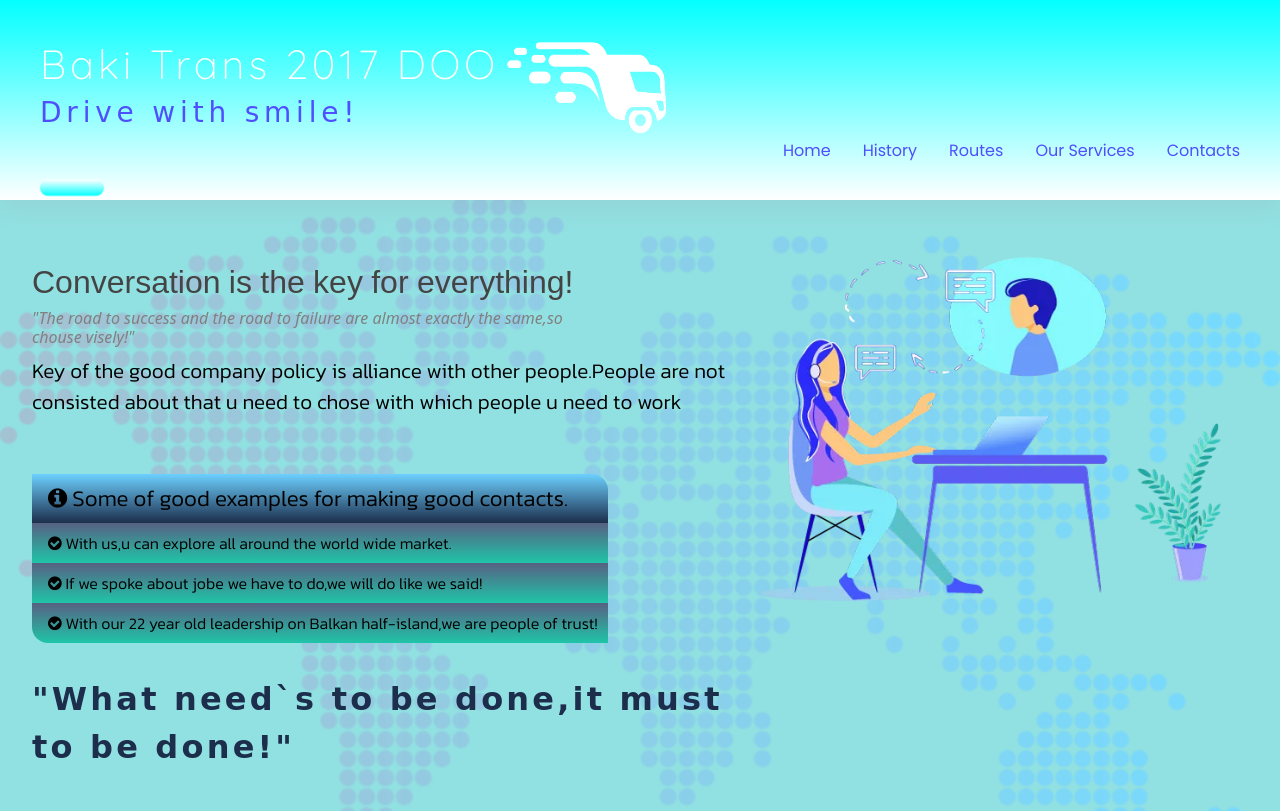
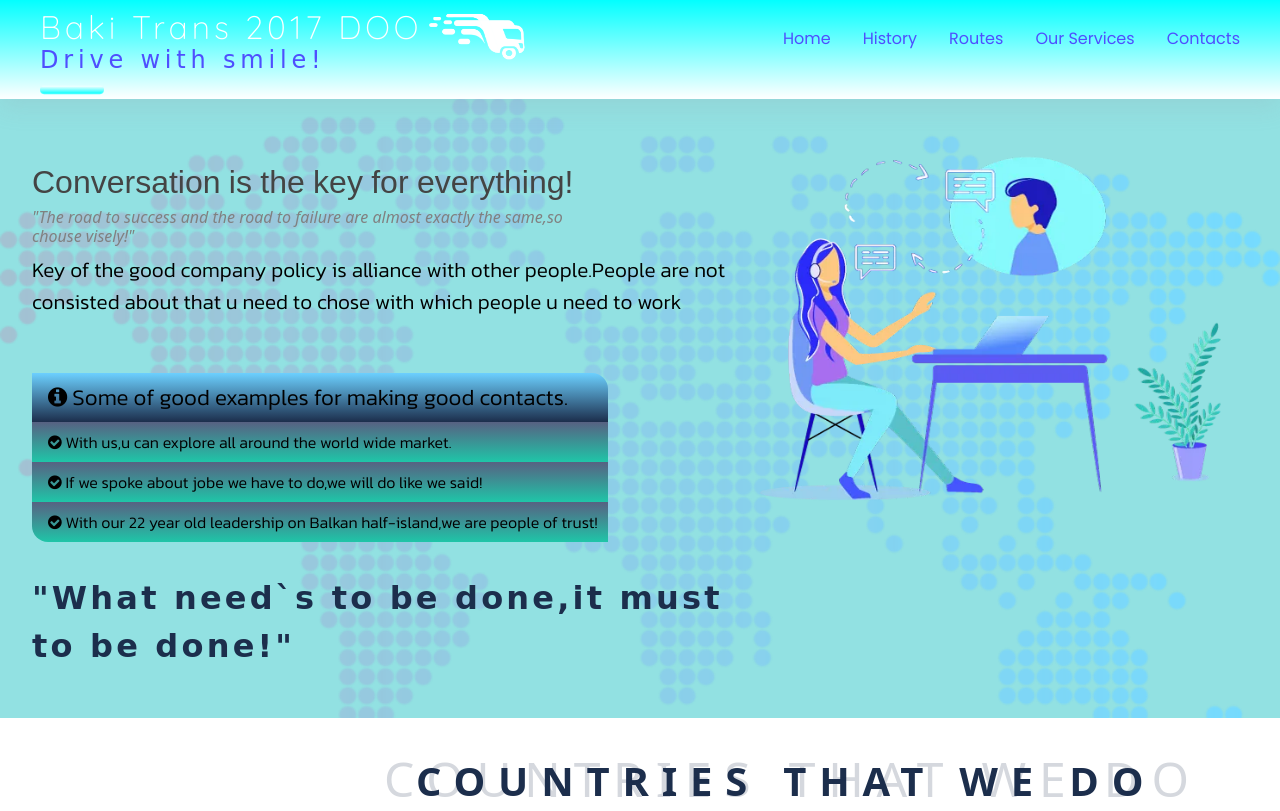
Before and after one commit to UBaksa/practice, a plain HTML site: page sajt za firmu/index.html in a window 1280 px wide. Shown: the top 811 px of the page. Drawn offline with nearby package versions, Linux system fonts and the light colour scheme; a web font is replaced by a local one.

Commit message:
small...

```diff
--- a/sajt za firmu/style.css
+++ b/sajt za firmu/style.css
@@ -13,37 +13,45 @@ header {
   height: 25%;
 }
 header h1 {
+  font-size: 2rem;
+  margin-top: -2rem;
   color: white;
   font-family: "Quicksand", sans-serif;
   letter-spacing: 0.25rem;
 }
 header h3 {
+  margin-bottom: 1.5rem;
+  margin-top: -0.5rem;
+  font-size: 1.5rem;
   color: rgb(79, 79, 254);
   letter-spacing: 0.3rem;
   font-family: "Ms Madi", cursive;
 }
 header a {
+  padding-top: 0.5rem;
   color: rgb(79, 79, 254);
   text-decoration: none;
 }
 header a:hover {
-  transition: 0.3s ease;
+  transition: 0.1s ease;
   font-weight: bold;
 }
 header ul {
+  padding-top: -2rem;
+  margin-top: -5rem;
   font-family: "Poppins", sans-serif;
   gap: 2rem;
-  justify-content: end;
+  justify-content: flex-end;
   align-items: flex-end;
   display: flex;
   list-style-type: none;
 }
 header .loptica {
   border-radius: 2rem;
-  margin-top: 1rem;
+  margin-top: 2.1rem;
   background-image: linear-gradient(white, aqua);
   width: 4rem;
-  height: 1rem;
+  height: 0.5rem;
   font-size: 1.1rem;
   margin-bottom: -2.2rem;
 }
@@ -56,11 +64,11 @@ header:hover {
   opacity: 1;
 }
 header img {
-  left: 27rem;
-  top: 0.5rem;
+  left: 24rem;
+  top: -0.2rem;
   position: absolute;
-  width: 20rem;
-  height: 10rem;
+  width: 12rem;
+  height: 5rem;
 }
 @keyframes levo {
   0% {
```
